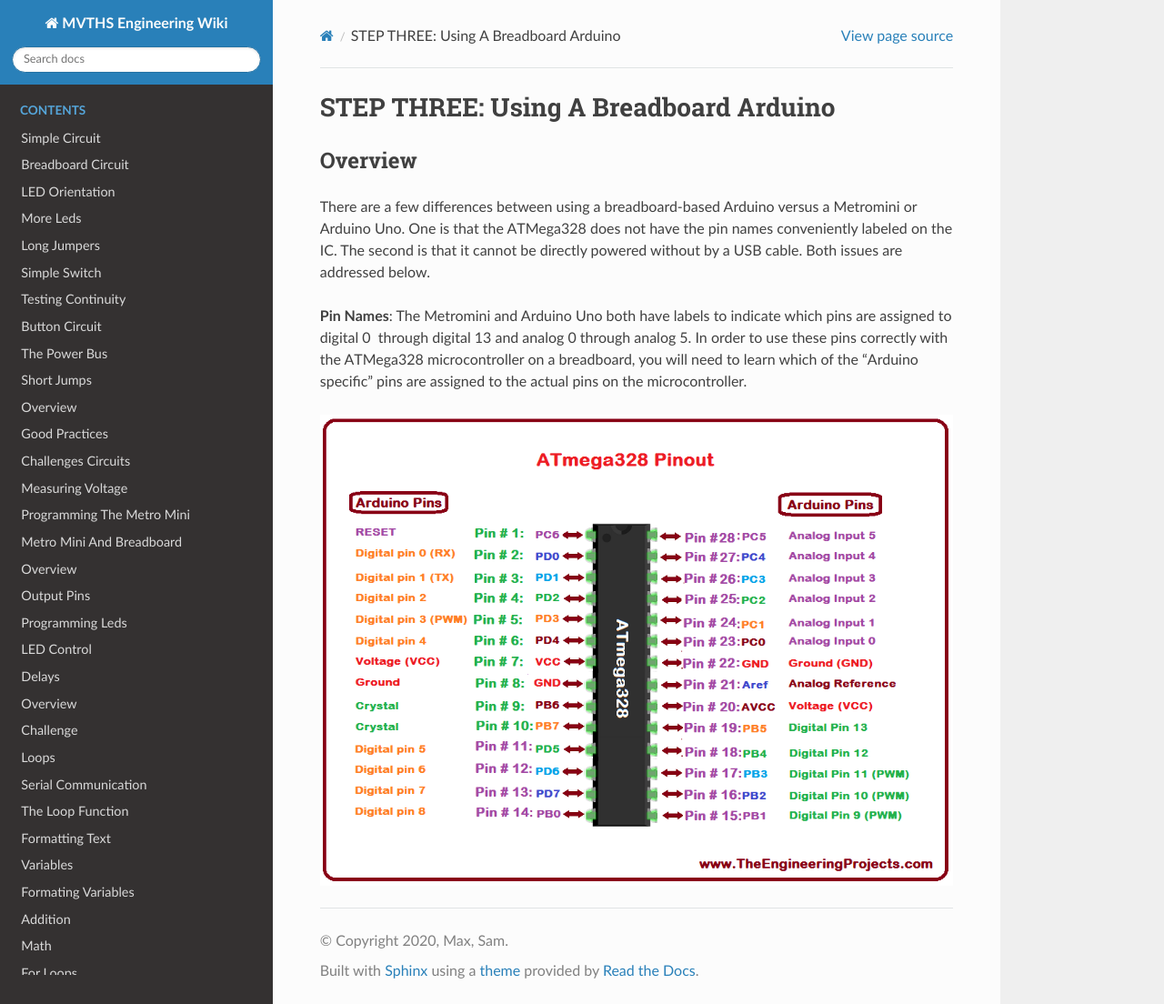
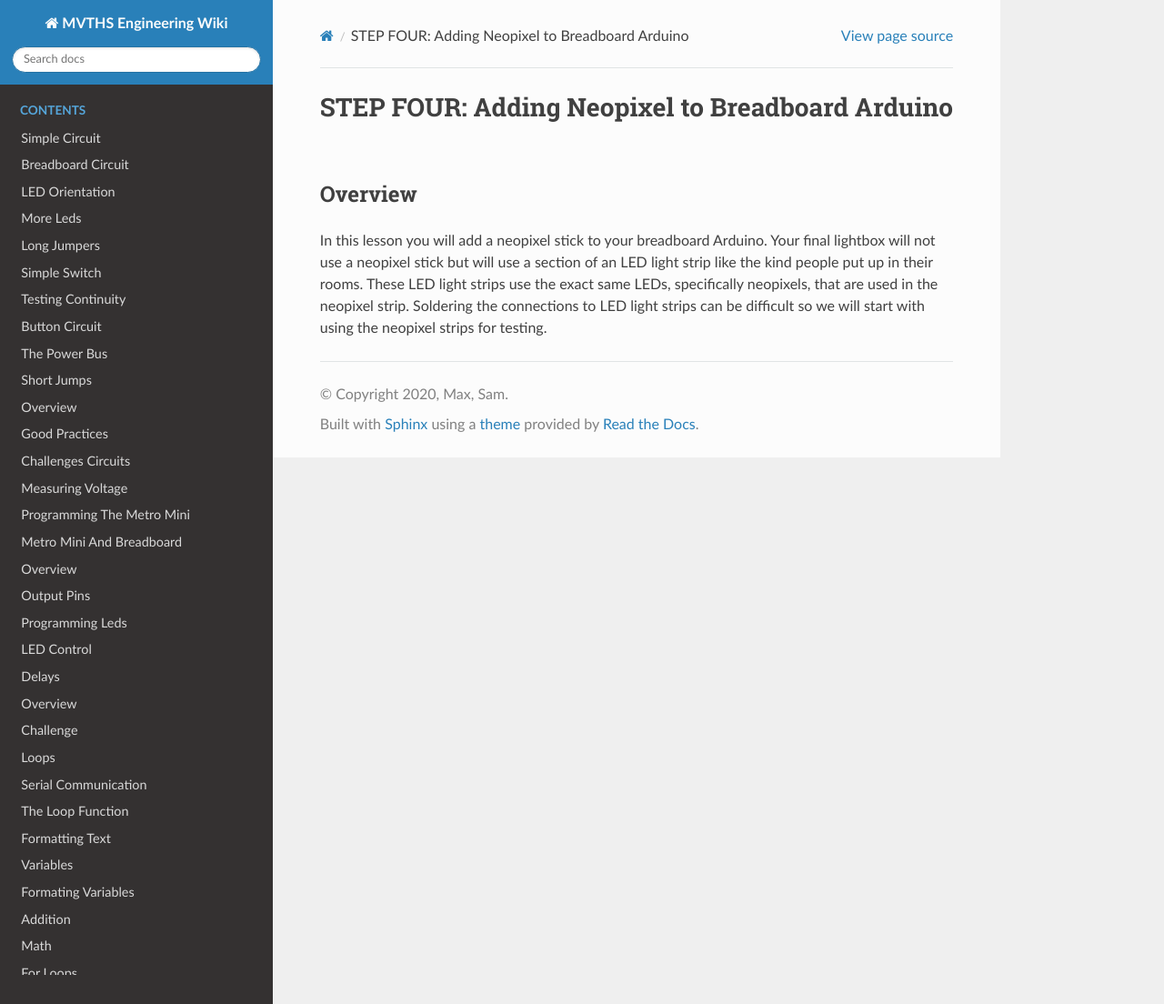
Before and after one commit to maxtkc/mvths-wiki, a Sphinx documentation site: the page built from docs/044a-LED-breadboard.rst, in a window 1280 px wide and 1104 px high. Shown: the whole window at 91% size. Built offline with Sphinx 7.4.7 and the Read the Docs theme 2.0.0, drawn with Linux system fonts in a browser that asks for light colours; pages that are not in the unit, such as notebooks, are missing from menus.

Commit message:
Update 044a-LED-breadboard.rst

```diff
--- a/docs/044a-LED-breadboard.rst
+++ b/docs/044a-LED-breadboard.rst
@@ -1,11 +1,7 @@
-STEP THREE: Using A Breadboard Arduino
+STEP FOUR: Adding Neopixel to Breadboard Arduino
 ==========================
 
 Overview
 --------
 
-There are a few differences between using a breadboard-based Arduino versus a Metromini or Arduino Uno. One is that the ATMega328 does not have the pin names conveniently labeled on the IC. The second is that it cannot be directly powered without by a USB cable. Both issues are addressed below.
-
-**Pin Names**: The Metromini and Arduino Uno both have labels to indicate which pins are assigned to digital 0  through digital 13 and analog 0 through analog 5. In order to use these pins correctly with the ATMega328 microcontroller on a breadboard, you will need to learn which of the “Arduino specific” pins are assigned to the actual pins on the microcontroller.
-
-.. figure:: images/ATmega328-Pinout.png
+In this lesson you will add a neopixel stick to your breadboard Arduino. Your final lightbox will not use a neopixel stick but will use a section of an LED light strip like the kind people put up in their rooms. These LED light strips use the exact same LEDs, specifically neopixels, that are used in the neopixel strip. Soldering the connections to LED light strips can be difficult so we will start with using the neopixel strips for testing.
```
